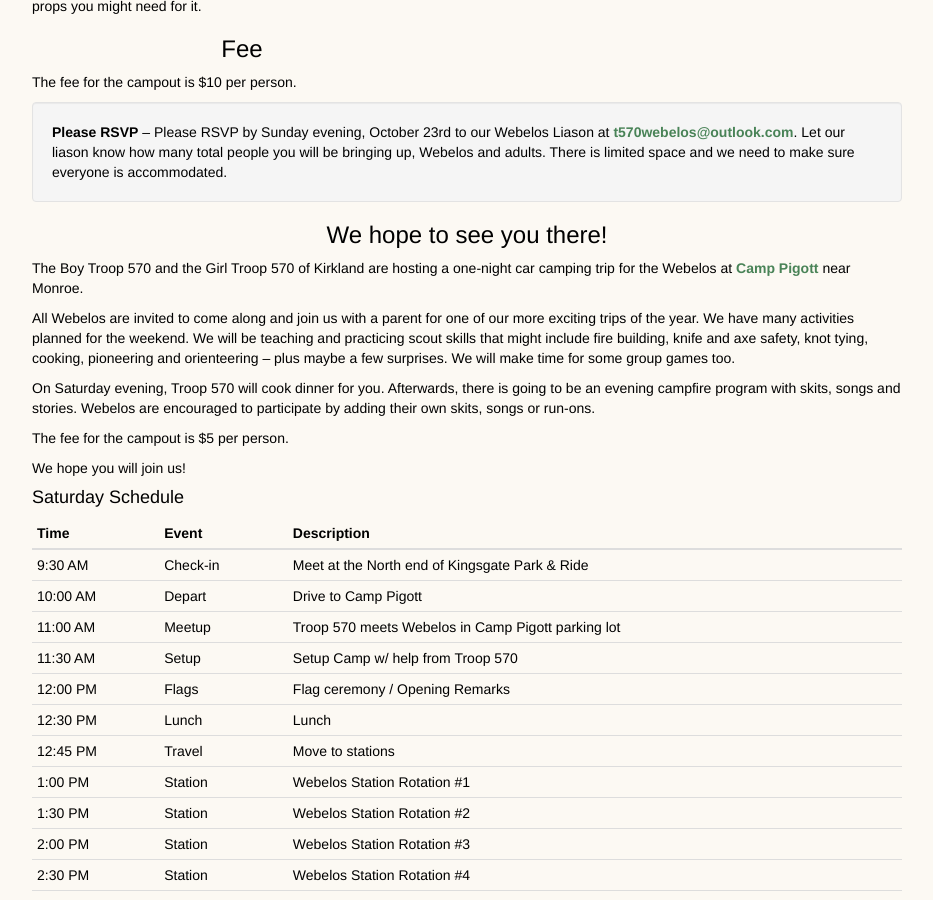
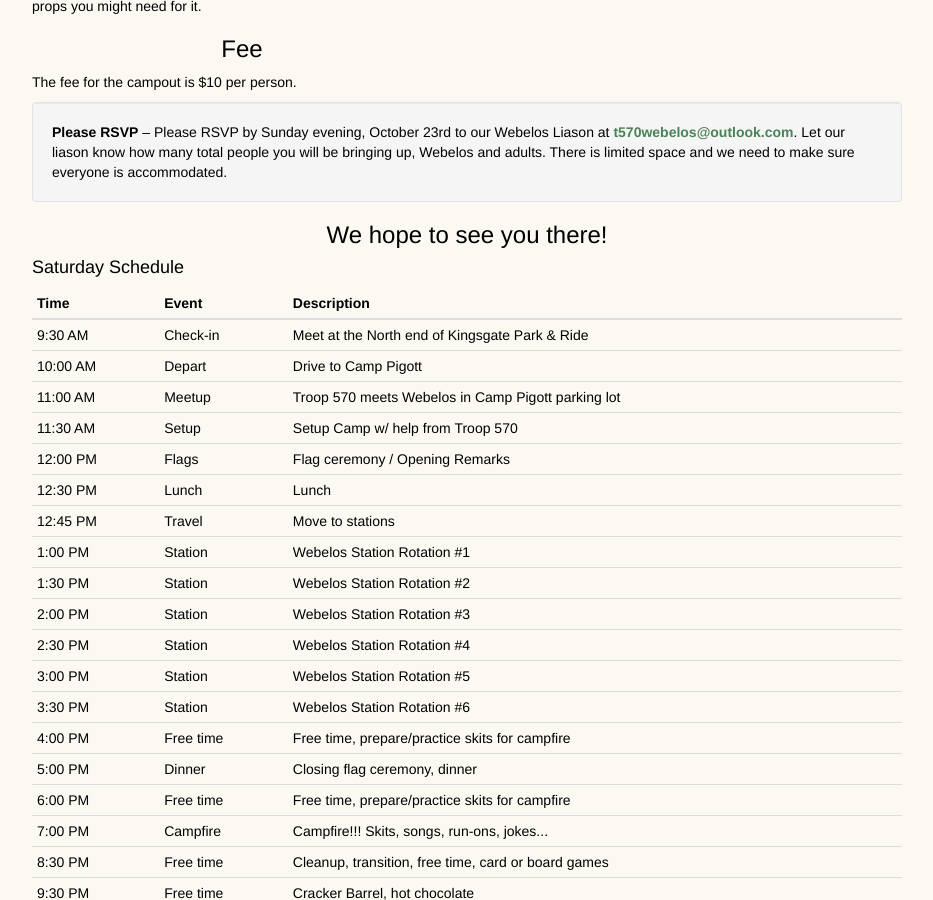
Before and after one commit to troop570/troop570.github.io, a Jekyll site: the page built from webelos/index.html, in a window 1280 px wide and 900 px high, scrolled down 993 px. Shown: the whole window, without its empty margins (173-1106 px from the left). Built offline with Jekyll 4.4.1, drawn with Linux system fonts in a browser that asks for light colours; nearby versions of some CDN libraries.

Commit message:
Update index.html

```diff
--- a/webelos/index.html
+++ b/webelos/index.html
@@ -145,27 +145,6 @@ title: Webelos Outreach Outing
 </div>
 <h3 class="text-center">We hope to see you there!</h3>
 
-<p>The Boy Troop 570 and the Girl Troop 570 of Kirkland are hosting a one-night
-car camping trip for the Webelos at <a
-href="https://www.seattlebsa.org/camp-pigott">Camp Pigott</a>
-near Monroe.
-
-<p>All Webelos are invited to come along and join us with a parent for one of
-our more exciting trips of the year. We have many activities planned for the
-weekend.  We will be teaching and practicing scout skills that might include
-fire building, knife and axe safety, knot tying, cooking, pioneering and
-orienteering – plus maybe a few surprises. We will make time for some group
-games too.
-
-<p>On Saturday evening, Troop 570 will cook dinner for you. Afterwards, there
-is going to be an evening campfire program with skits, songs and stories.
-Webelos are encouraged to participate by adding their own skits, songs or
-run-ons.
-
-<p>The fee for the campout is $5 per person.
-
-<p>We hope you will join us!
-
 <h4>Saturday Schedule</h4>
 
 <table class="table table-condensed">
```
